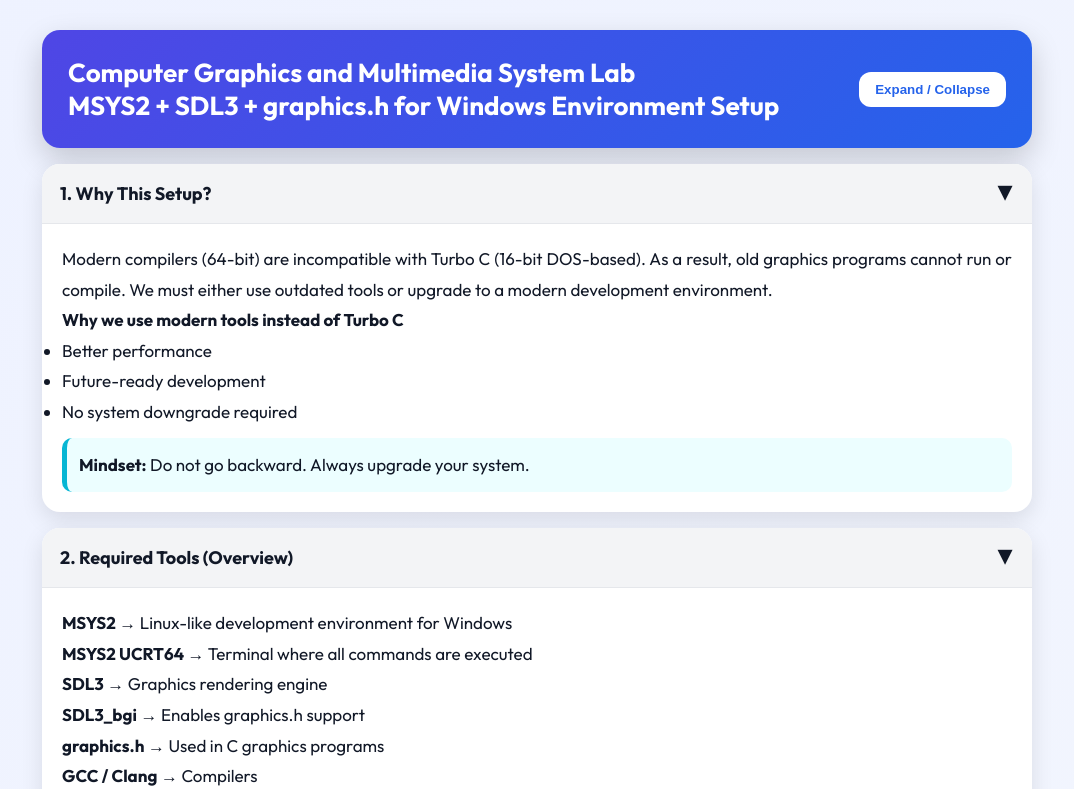
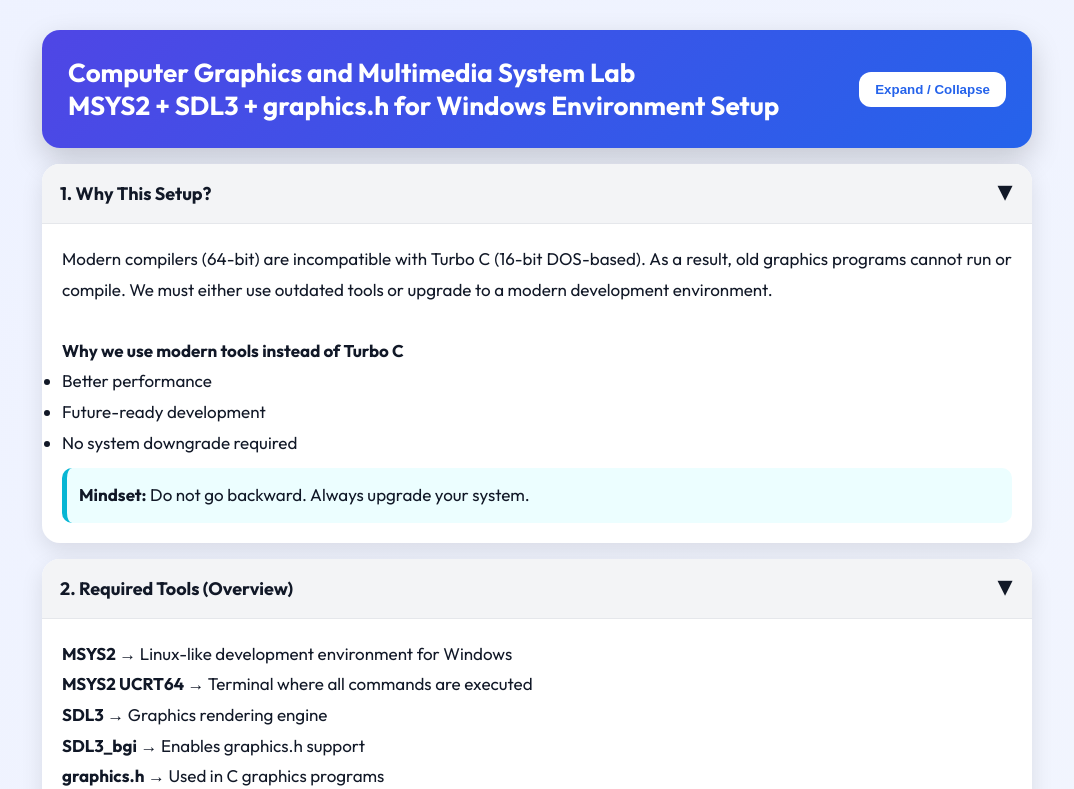
Before and after one commit to Mojahidul21/computer-graphics-lab-setup-msys2-sdl3-graphics.h, a plain HTML site: page index.html in a window 1280 px wide. Both pictures are taken after a click on the button "Expand / Collapse". Shown: the top 789 px of the page, without its empty margins (103-1177 px from the left). Drawn offline with Linux system fonts and the light colour scheme.

Commit message:
Update index.html

```diff
--- a/index.html
+++ b/index.html
@@ -144,7 +144,7 @@ footer{
 
 <p style="text-align: justify;">Modern compilers (64-bit) are incompatible with Turbo C (16-bit DOS-based). As a result, old graphics programs cannot run or compile. We must either use outdated tools or upgrade to a modern development environment.</p>
 
-<p><b>Why we use modern tools instead of Turbo C</b></p>
+<p><b><br>Why we use modern tools instead of Turbo C</b></p>
 
 <ul>
 <li>Better performance</li>
```
